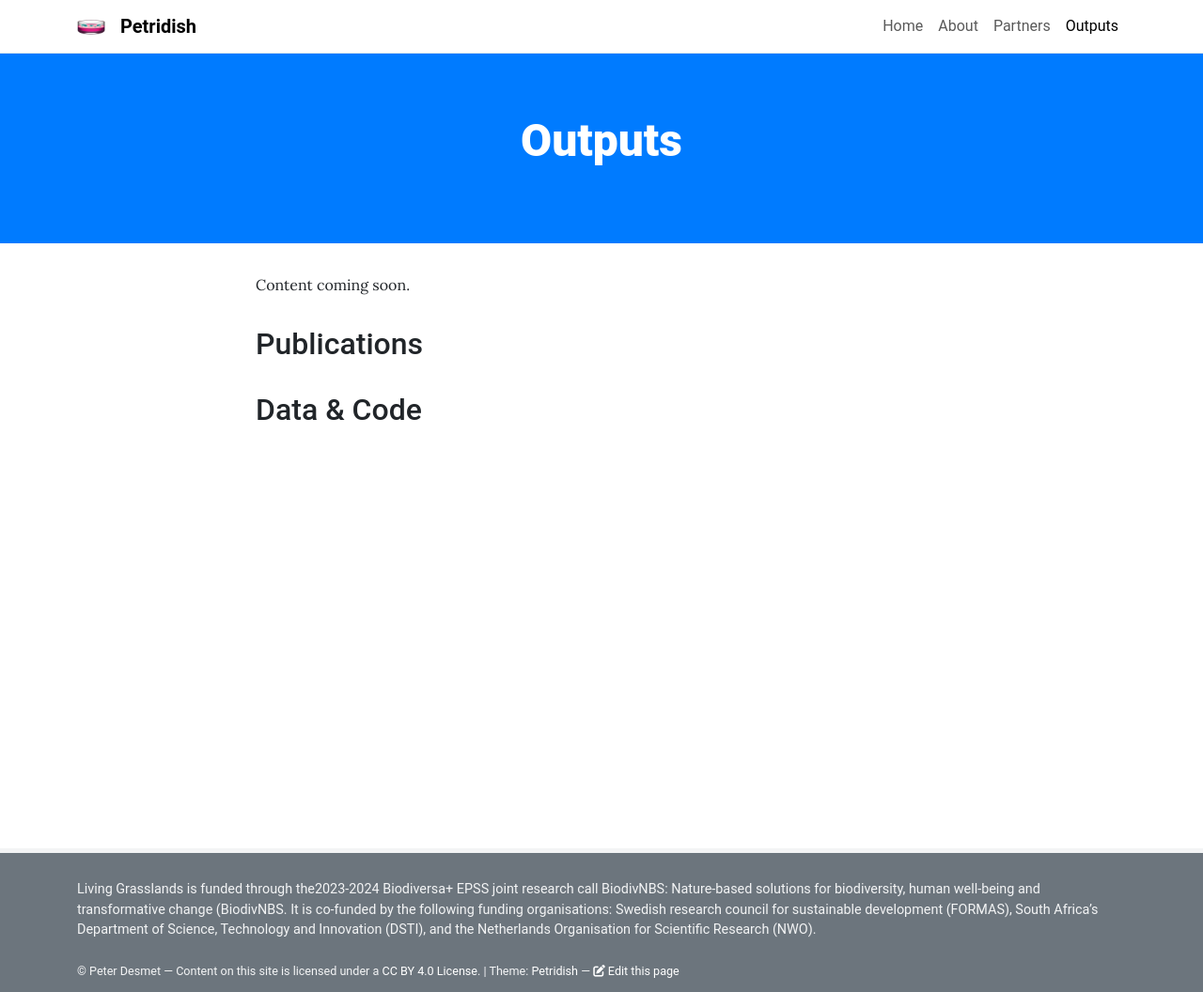
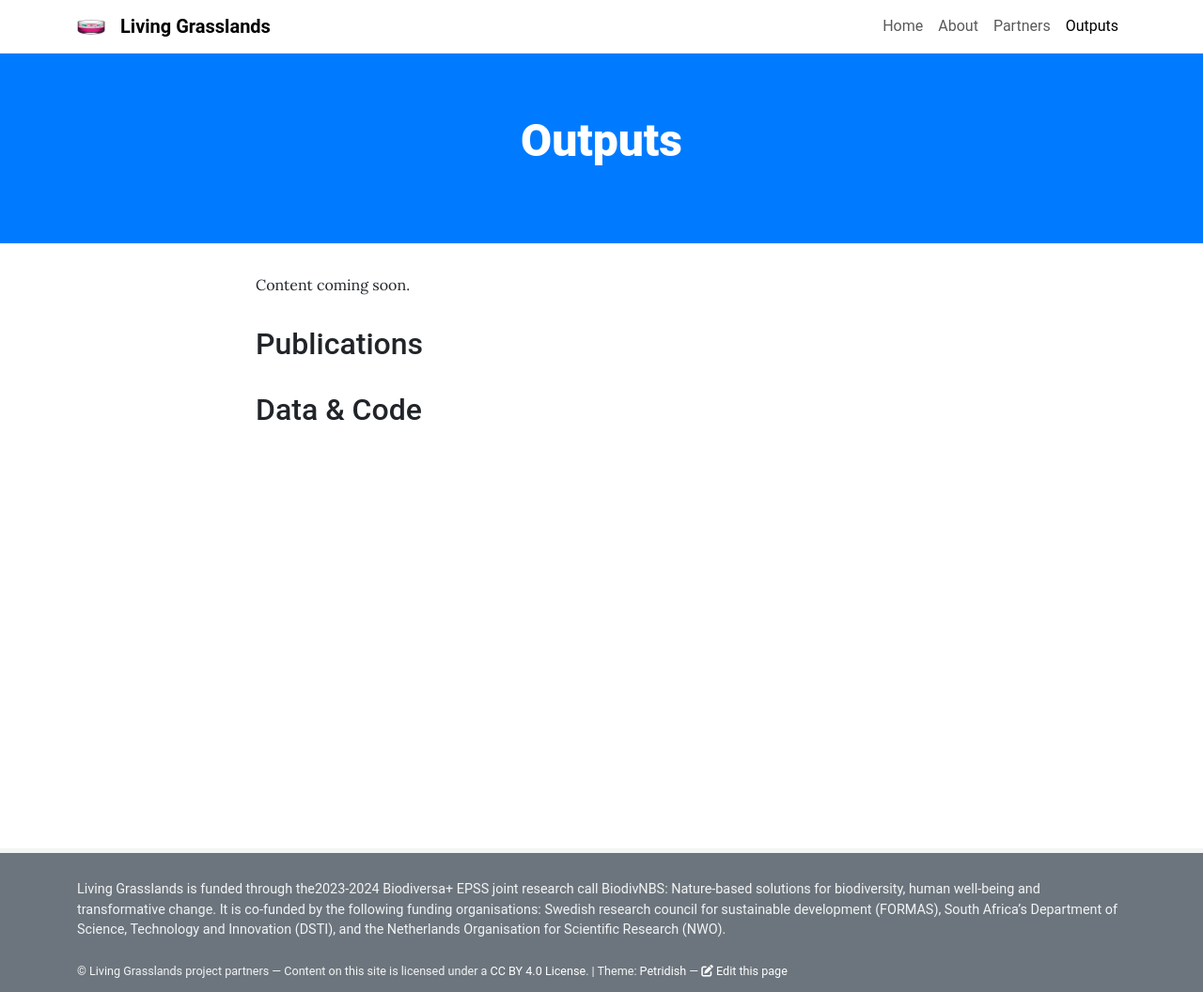
Before and after one commit to living-grasslands/website, a Jekyll site: the page built from pages/outputs.md, in a window 1280 px wide. Shown: the whole page at 94% size. Built offline with Jekyll 4.4.1, drawn with Linux system fonts in a browser that asks for light colours.

Commit message:
Adjusted copyright statement

```diff
--- a/_config.yml
+++ b/_config.yml
@@ -1,6 +1,6 @@
 # SITE SETTINGS
-title: Petridish                        # Title in top navigation bar (navbar) and <head>
-author: Peter Desmet                    # Used for copyright statement in footer
+title: Living Grasslands                        # Title in top navigation bar (navbar) and <head>
+author: Living Grasslands project partners                    # Used for copyright statement in footer
 baseurl: ""                   # Only required if your site is in a directory e.g. https://username.github.io/sitename
                                         # which has url: "https://username.github.io" (no slash) and baseurl: "/sitename" (leading slash)
                                         # A baseurl affects internal links, see http://peterdesmet.com/petridish/markdown/#links
--- a/_data/footer.yml
+++ b/_data/footer.yml
@@ -4,10 +4,10 @@
 # Columns (the more you add, the narrower they will be)
 columns:
    - description: > # E.g. funding acknowledgement. Can be Markdown
-      Living Grasslands is funded through the2023-2024 Biodiversa+ EPSS joint research call BiodivNBS: Nature-based solutions for biodiversity, human well-being and transformative change (BiodivNBS.
+      Living Grasslands is funded through the2023-2024 Biodiversa+ EPSS joint research call BiodivNBS: Nature-based solutions for biodiversity, human well-being and transformative change.
 
       It is co-funded by the following funding organisations: Swedish research council for sustainable development (FORMAS), South Africa’s Department of Science, Technology and Innovation (DSTI), and the Netherlands Organisation for Scientific Research (NWO).
-     links:
+   #- links:
 
 # Small print license statement to add at the bottom of the footer. Can be Markdown
 # Will be prefixed by "© {{ site.author }}" if defined in _config.yml
```
